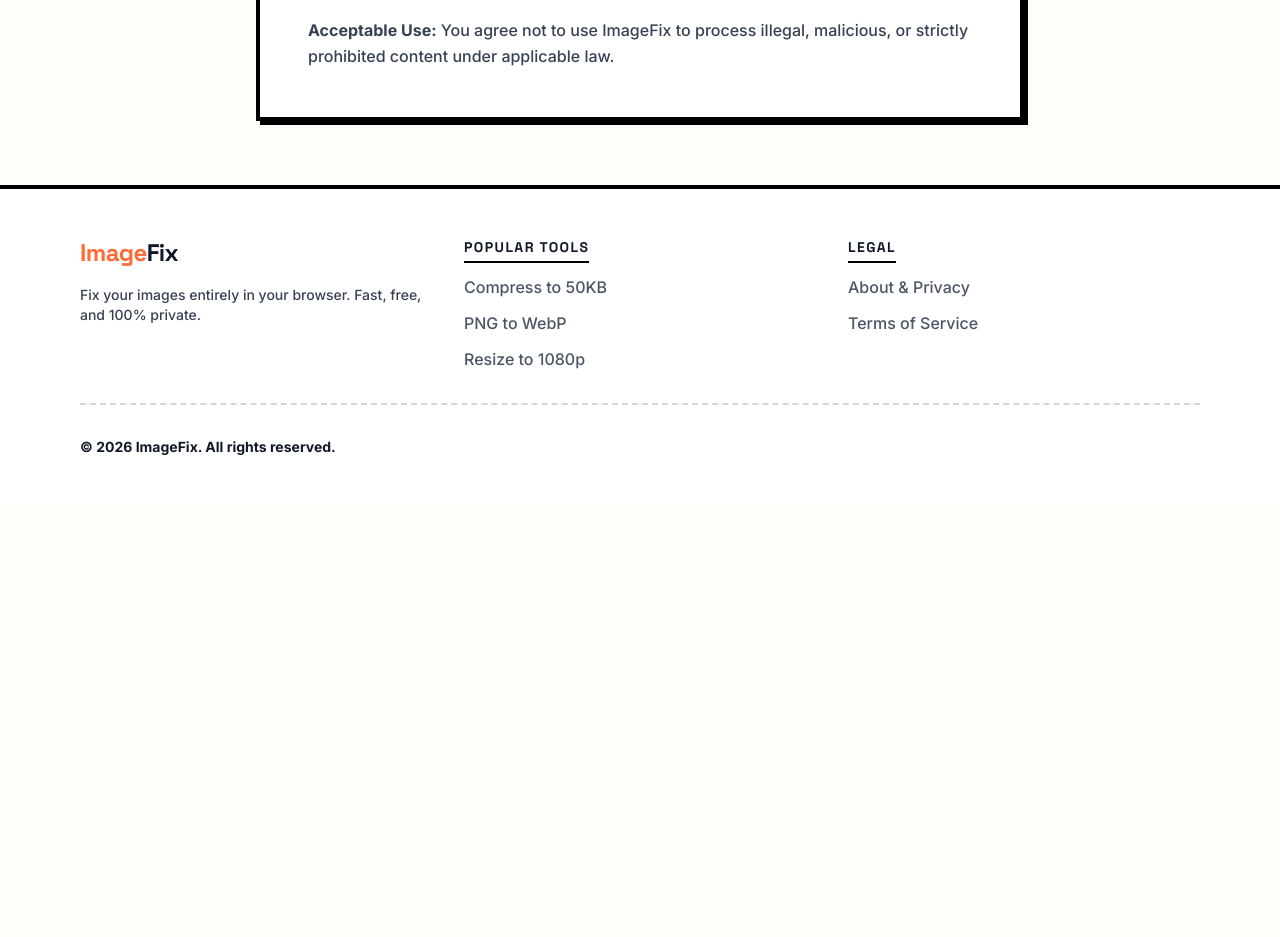
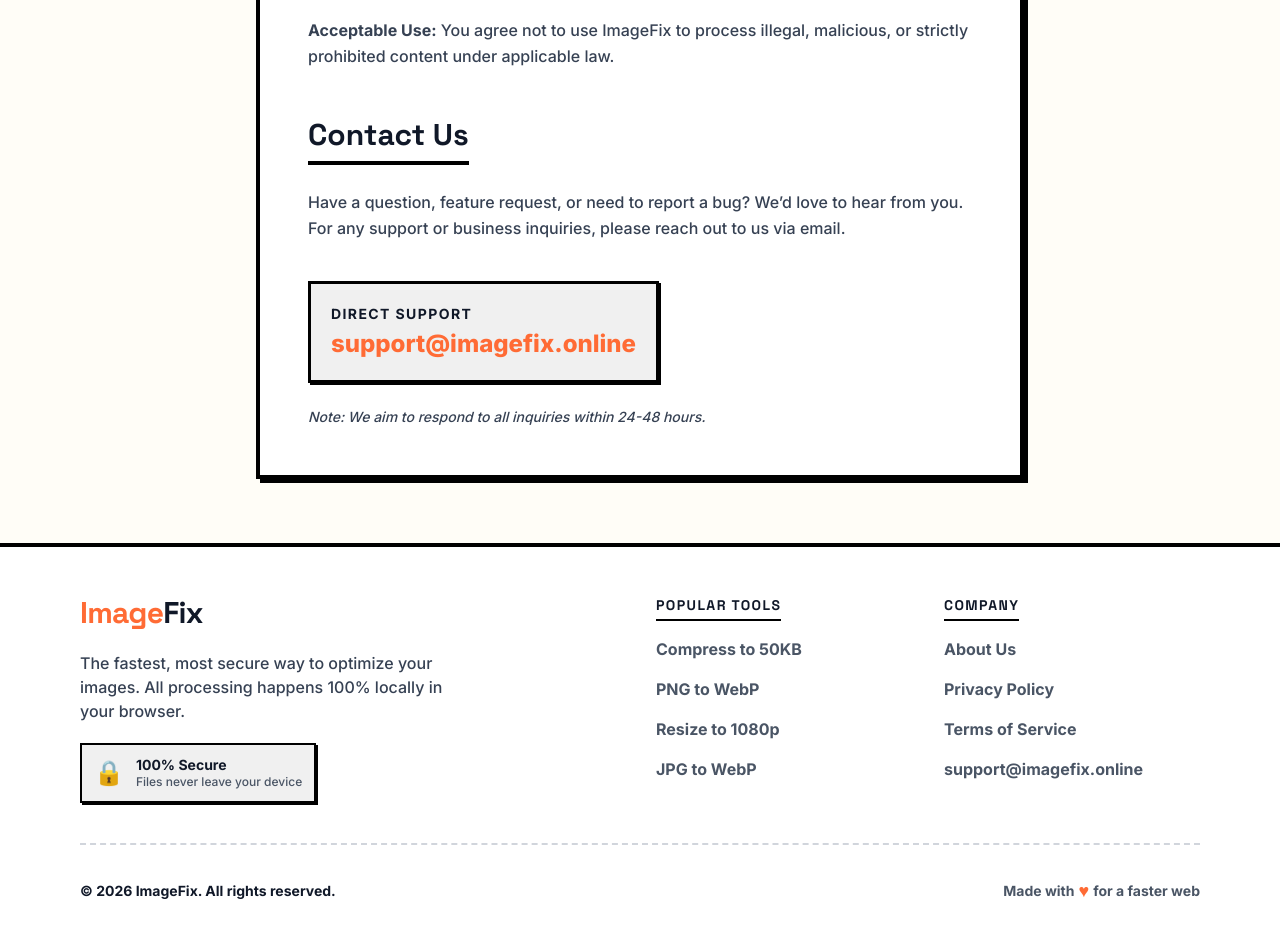
Before and after one commit to Sahil-2005/ImageFix, a Next.js app: page /about in a window 1280 px wide. Shown: the part 1529-2466 px from the top of the page. Before the commit the page ends 2034 px from the top, so only its background shows below. Built offline with nearby package versions, Linux system fonts and the light colour scheme.

Commit message:
feat: add real adsense slot IDs

```diff
--- a/src/app/[tool]/page.tsx
+++ b/src/app/[tool]/page.tsx
@@ -77,7 +77,7 @@
 
         {/* ── Top Ad Slot (Leaderboard) ── */}
         <div className="w-full max-w-4xl mx-auto flex justify-center">
-          <AdSlot slotId="TOP_SLOT_001" format="horizontal" className="max-w-[728px] h-[90px]" />
+          <AdSlot slotId="5119066512" format="horizontal" className="max-w-[728px] h-[90px]" />
         </div>
 
         {/* ── Hero & Processor Section ── */}
@@ -101,7 +101,7 @@
         {/* ── Mid Ad Slot (Rectangle) ── */}
         {showMidSlot && (
           <div className="w-full flex justify-center pt-8">
-            <AdSlot slotId="MID_SLOT_002" format="rectangle" className="max-w-[336px] h-[280px]" />
+            <AdSlot slotId="3061050241" format="rectangle" className="max-w-[336px] h-[280px]" />
           </div>
         )}
 
@@ -113,7 +113,7 @@
 
         {/* ── Bottom Ad Slot (Leaderboard) ── */}
         <div className="w-full max-w-4xl mx-auto flex justify-center pt-8">
-          <AdSlot slotId="BOTTOM_SLOT_003" format="horizontal" className="max-w-[728px] h-[90px]" />
+          <AdSlot slotId="9254881942" format="horizontal" className="max-w-[728px] h-[90px]" />
         </div>
 
       </Container>
--- a/src/app/about/page.tsx
+++ b/src/app/about/page.tsx
@@ -86,6 +86,27 @@
           </div>
         </section>
 
+        {/* Contact Us */}
+        <section>
+          <h2 className="text-3xl font-extrabold font-[family-name:var(--font-heading)] mb-6 text-gray-900 border-b-4 border-black pb-2 inline-block">
+            Contact Us
+          </h2>
+          <div className="prose prose-lg prose-gray max-w-none text-gray-700 font-medium leading-relaxed space-y-4">
+            <p>
+              Have a question, feature request, or need to report a bug? We’d love to hear from you. For any support or business inquiries, please reach out to us via email.
+            </p>
+            <div className="bg-surface-alt border-3 border-black p-5 my-6 inline-block shadow-brutal-sm">
+              <span className="font-bold text-gray-900 uppercase tracking-widest text-sm block mb-1">Direct Support</span>
+              <a href="mailto:support@imagefix.online" className="text-primary hover:text-gray-900 hover:underline font-extrabold text-2xl transition-colors">
+                support@imagefix.online
+              </a>
+            </div>
+            <p className="text-sm italic">
+              Note: We aim to respond to all inquiries within 24-48 hours.
+            </p>
+          </div>
+        </section>
+
       </div>
     </Container>
   );
--- a/src/components/ads/AdSlot.tsx
+++ b/src/components/ads/AdSlot.tsx
@@ -1,9 +1,7 @@
 'use client';
 
 import React, { useEffect, useRef } from 'react';
-
-// Use placeholder publisher ID
-const AD_CLIENT_ID = 'ca-pub-0000000000000000';
+import { ADSENSE_CLIENT_ID } from '@/lib/constants';
 
 export interface AdSlotProps {
   slotId: string;
@@ -46,7 +44,7 @@
         ref={adRef}
         className="adsbygoogle relative z-10 block"
         style={{ display: 'block', minWidth: '300px' }}
-        data-ad-client={AD_CLIENT_ID}
+        data-ad-client={ADSENSE_CLIENT_ID}
         data-ad-slot={slotId}
         data-ad-format={format}
         data-full-width-responsive={responsive ? 'true' : 'false'}
--- a/src/components/layout/Footer.tsx
+++ b/src/components/layout/Footer.tsx
@@ -6,61 +6,77 @@
   return (
     <footer className="w-full bg-white border-t-4 border-black mt-auto">
       <div className="max-w-6xl mx-auto px-4 py-12">
-        <div className="grid grid-cols-1 md:grid-cols-3 gap-8 mb-8">
+        <div className="grid grid-cols-1 md:grid-cols-4 gap-8 mb-10">
 
-          {/* Brand */}
-          <div className="flex flex-col gap-4">
+          {/* Brand & Trust */}
+          <div className="flex flex-col gap-5 md:col-span-2">
             <Link
               href="/"
-              className="text-2xl font-extrabold tracking-tight font-[family-name:var(--font-heading)]"
+              className="text-3xl font-extrabold tracking-tight font-[family-name:var(--font-heading)] inline-block w-max"
             >
               <span className="text-primary">Image</span>
               <span className="text-gray-900">Fix</span>
             </Link>
-            <p className="text-sm font-medium text-gray-700">
-              Fix your images entirely in your browser. Fast, free, and 100% private.
+            <p className="text-base font-medium text-gray-700 max-w-sm">
+              The fastest, most secure way to optimize your images. All processing happens 100% locally in your browser.
             </p>
+            <div className="flex items-center gap-3 bg-surface-alt border-2 border-black p-3 w-max shadow-brutal-sm">
+              <span className="text-2xl">🔒</span>
+              <div className="flex flex-col">
+                <span className="text-sm font-bold text-gray-900 leading-none">100% Secure</span>
+                <span className="text-xs font-medium text-gray-600 leading-none mt-1">Files never leave your device</span>
+              </div>
+            </div>
           </div>
 
           {/* Tools Links */}
-          <div className="flex flex-col gap-3">
+          <div className="flex flex-col gap-4">
             <h3 className="font-bold uppercase tracking-widest text-sm text-gray-900 border-b-2 border-black pb-1 inline-block w-max">
               Popular Tools
             </h3>
-            <Link href="/compress-image-to-50kb" className="text-gray-600 hover:text-primary font-medium transition-colors w-max hover:underline underline-offset-4">
+            <Link href="/compress-image-to-50kb" className="text-gray-600 hover:text-primary font-bold transition-colors w-max hover:underline underline-offset-4">
               Compress to 50KB
             </Link>
-            <Link href="/convert-png-to-webp" className="text-gray-600 hover:text-primary font-medium transition-colors w-max hover:underline underline-offset-4">
+            <Link href="/convert-png-to-webp" className="text-gray-600 hover:text-primary font-bold transition-colors w-max hover:underline underline-offset-4">
               PNG to WebP
             </Link>
-            <Link href="/resize-image-to-1920x1080" className="text-gray-600 hover:text-primary font-medium transition-colors w-max hover:underline underline-offset-4">
+            <Link href="/resize-image-to-1920x1080" className="text-gray-600 hover:text-primary font-bold transition-colors w-max hover:underline underline-offset-4">
               Resize to 1080p
+            </Link>
+            <Link href="/convert-jpg-to-webp" className="text-gray-600 hover:text-primary font-bold transition-colors w-max hover:underline underline-offset-4">
+              JPG to WebP
             </Link>
           </div>
 
-          {/* Legal Links */}
-          <div className="flex flex-col gap-3">
+          {/* Legal & Support */}
+          <div className="flex flex-col gap-4">
             <h3 className="font-bold uppercase tracking-widest text-sm text-gray-900 border-b-2 border-black pb-1 inline-block w-max">
-              Legal
+              Company
             </h3>
-            <Link href="/about" className="text-gray-600 hover:text-primary font-medium transition-colors w-max hover:underline underline-offset-4">
-              About & Privacy
+            <Link href="/about" className="text-gray-600 hover:text-primary font-bold transition-colors w-max hover:underline underline-offset-4">
+              About Us
             </Link>
-            <Link href="/about" className="text-gray-600 hover:text-primary font-medium transition-colors w-max hover:underline underline-offset-4">
+            <Link href="/about" className="text-gray-600 hover:text-primary font-bold transition-colors w-max hover:underline underline-offset-4">
+              Privacy Policy
+            </Link>
+            <Link href="/about" className="text-gray-600 hover:text-primary font-bold transition-colors w-max hover:underline underline-offset-4">
               Terms of Service
             </Link>
+            <a href="mailto:support@imagefix.online" className="text-gray-600 hover:text-primary font-bold transition-colors w-max hover:underline underline-offset-4">
+              support@imagefix.online
+            </a>
           </div>
 
         </div>
 
         {/* Bottom Bar */}
-        <div className="pt-8 border-t-2 border-dashed border-gray-300 text-center flex flex-col sm:flex-row justify-between items-center gap-4">
+        <div className="pt-8 border-t-2 border-dashed border-gray-300 flex flex-col sm:flex-row justify-between items-center gap-4">
           <p className="text-sm font-bold text-gray-900">
             © {new Date().getFullYear()} {SITE_NAME}. All rights reserved.
           </p>
-          <div className="flex gap-4">
-            {/* Social or GitHub links could go here */}
-          </div>
+          <p className="text-sm font-bold text-gray-600 flex items-center gap-1">
+            Made with <span className="text-primary text-lg">♥</span> for a faster web
+          </p>
         </div>
       </div>
     </footer>
--- a/src/lib/constants.ts
+++ b/src/lib/constants.ts
@@ -13,7 +13,7 @@
 export const DEFAULT_OG_IMAGE = '/og-image.png';
 
 /** AdSense publisher ID — replace with your real ID when approved */
-export const ADSENSE_CLIENT_ID = 'ca-pub-XXXXXXXXXXXXXXXX';
+export const ADSENSE_CLIENT_ID = 'ca-pub-9165865063805938';
 
 /** Google Analytics measurement ID */
-export const GA_MEASUREMENT_ID = 'G-XXXXXXXXXX';
+export const GA_MEASUREMENT_ID = 'G-433X62G51V';
```
Also changed, not shown: src/app/layout.tsx (+6 -7 lines).
